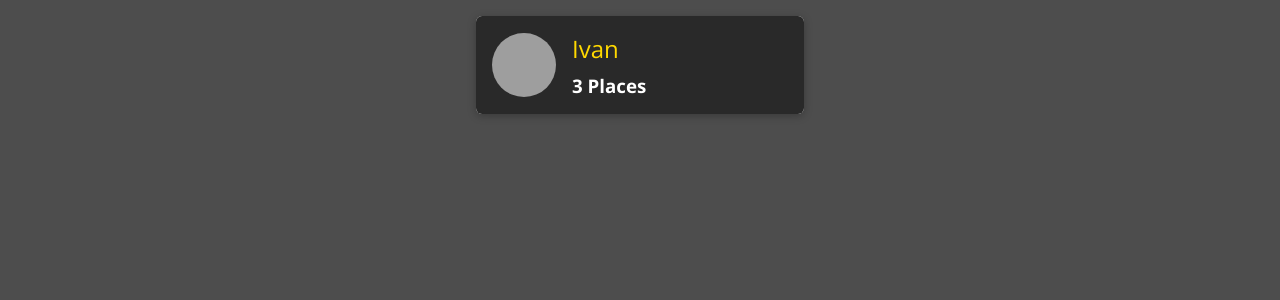
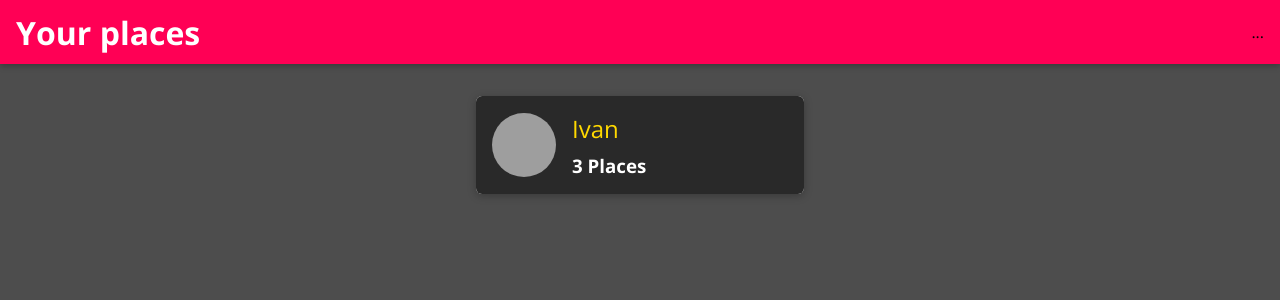
Before and after one commit to IvanHrushevich/places-mern, a React (Create React App) app: page / in a window 1280 px wide. Shown: the top 300 px of the page. Built offline with nearby package versions, Linux system fonts and the light colour scheme; grey boxes are pictures that could not be loaded.

Commit message:
add some navigation components

```diff
--- a/src/App.js
+++ b/src/App.js
@@ -1,17 +1,15 @@
-import React from "react";
-import {
-  BrowserRouter as Router,
-  Route,
-  Redirect,
-  Switch,
-} from "react-router-dom";
+import React from 'react';
+import { BrowserRouter as Router, Route, Redirect, Switch } from 'react-router-dom';
 
-import Users from "./user/pages/Users";
-import NewPlace from "./places/pages/NewPlace";
+import Users from './user/pages/Users';
+import NewPlace from './places/pages/NewPlace';
+import { MainNavigation } from './shared/components';
 
 function App() {
   return (
     <Router>
+      <MainNavigation />
+      <main>
         <Switch>
           <Route path="/" exact>
             <Users />
@@ -23,6 +21,7 @@ function App() {
 
           <Redirect to="/" />
         </Switch>
+      </main>
     </Router>
   );
 }
--- /dev/null
+++ b/src/shared/components/Navigation/MainHeader/MainHeader.js
@@ -0,0 +1,7 @@
+import React from 'react';
+
+import classes from './MainHeader.module.scss';
+
+const MainHeader = ({ children }) => <header className={classes['main-header']}>{children}</header>;
+
+export default MainHeader;
--- /dev/null
+++ b/src/shared/components/Navigation/MainHeader/MainHeader.module.scss
@@ -0,0 +1,23 @@
+.main-header {
+  width: 100%;
+  height: 4rem;
+  display: flex;
+  align-items: center;
+  position: fixed;
+  top: 0;
+  left: 0;
+  background: #ff0055;
+  box-shadow: 0 2px 6px rgba(0, 0, 0, 0.26);
+  padding: 0 1rem;
+  z-index: 5;
+}
+
+main {
+  margin-top: 5rem;
+}
+
+@media (min-width: 768px) {
+  .main-header {
+    justify-content: space-between;
+  }
+}
--- /dev/null
+++ b/src/shared/components/Navigation/MainNavigation/MainNavigation.js
@@ -0,0 +1,21 @@
+import React from 'react';
+
+import classes from './MainNavigation.module.scss';
+import MainHeader from '../MainHeader/MainHeader';
+import { Link } from 'react-router-dom';
+
+const MainNavigation = ({ children }) => (
+  <MainHeader>
+    <button className={classes['main-navigation__menu-btn']}>
+      <span />
+      <span />
+      <span />
+    </button>
+    <h1 className={classes['main-navigation__title']}>
+      <Link to="/">Your places</Link>
+    </h1>
+    <nav>...</nav>
+  </MainHeader>
+);
+
+export default MainNavigation;
--- /dev/null
+++ b/src/shared/components/Navigation/MainNavigation/MainNavigation.module.scss
@@ -0,0 +1,45 @@
+.main-navigation__menu-btn {
+  width: 3rem;
+  height: 3rem;
+  background: transparent;
+  border: none;
+  display: flex;
+  flex-direction: column;
+  justify-content: space-around;
+  margin-right: 2rem;
+  cursor: pointer;
+}
+
+.main-navigation__menu-btn span {
+  display: block;
+  width: 3rem;
+  height: 2.5px;
+  background: white;
+}
+
+.main-navigation__title {
+  color: white;
+}
+
+.main-navigation__title a {
+  text-decoration: none;
+  color: white;
+}
+
+.main-navigation__header-nav {
+  display: none;
+}
+
+.main-navigation__drawer-nav {
+  height: 100%;
+}
+
+@media (min-width: 768px) {
+  .main-navigation__menu-btn {
+    display: none;
+  }
+
+  .main-navigation__header-nav {
+    display: block;
+  }
+}
--- /dev/null
+++ b/src/shared/components/Navigation/index.js
@@ -0,0 +1,4 @@
+import MainHeader from './MainHeader/MainHeader';
+import MainNavigation from './MainNavigation/MainNavigation';
+
+export { MainHeader, MainNavigation };
--- a/src/shared/components/index.js
+++ b/src/shared/components/index.js
@@ -1 +1,2 @@
 export * from './UI';
+export * from './Navigation';
--- a/src/user/components/UserList/UserList.js
+++ b/src/user/components/UserList/UserList.js
@@ -2,12 +2,15 @@ import React from 'react';
 
 import UserItem from '../UserItem/UserItem';
 import classes from './UserList.module.scss';
+import { Card } from '../../../shared/components';
 
 const UserList = ({ items }) => {
   if (items.length === 0) {
     return (
       <div className="center">
-        <h2>No users found</h2>
+        <Card>
+          <h2>No users found</h2>
+        </Card>
       </div>
     );
   }
```
Also changed, not shown: src/user/pages/Users.js (+4 -5 lines). Lines whose indentation alone changed are shown as unchanged.
